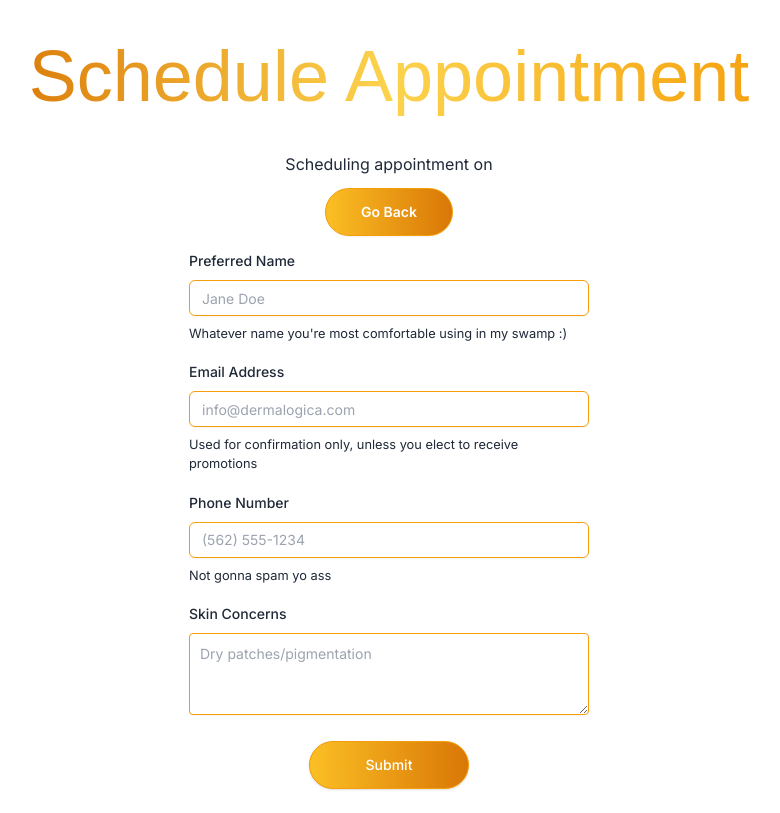
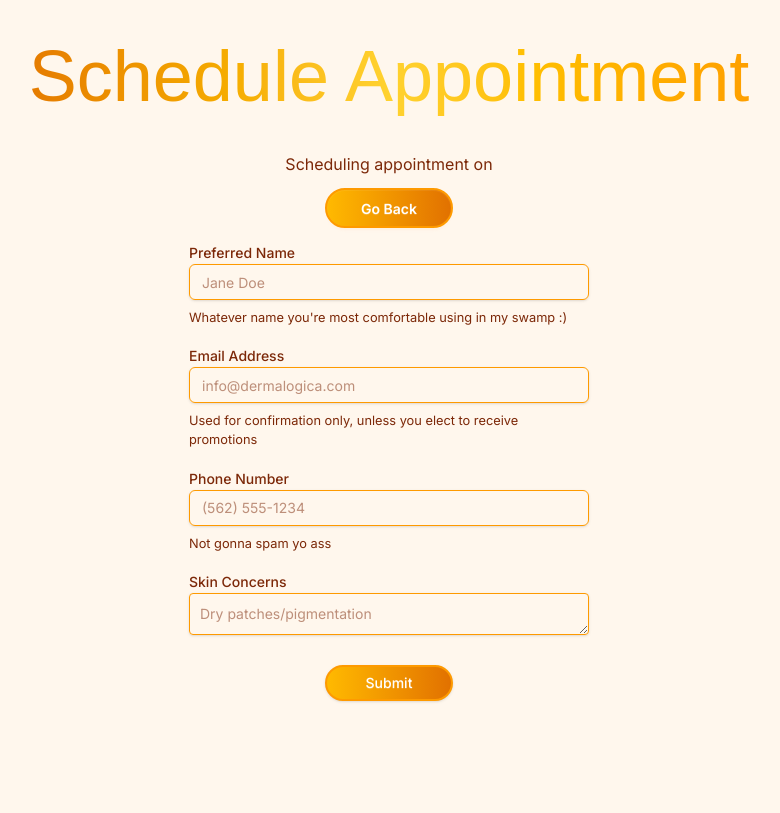
Before and after one commit to jakespvk/kimmy-esthi-frontend, a Next.js app: page /booking/scheduleAppointment in a window 1280 px wide. Shown: the whole page, without its empty margins (251-1031 px from the left). Built offline with nearby package versions, Linux system fonts and the light colour scheme; a web font is replaced by a local one.

Commit message:
updates to styling

```diff
--- a/app/about/headline.tsx
+++ b/app/about/headline.tsx
@@ -4,7 +4,7 @@ import { Glass_Antiqua } from 'next/font/google'
 
 const fraunces = Glass_Antiqua({ weight: '400', subsets: ['latin'] })
 
-const Headline = ({text} : {text: string}) => {
+const Headline = ({ text }: { text: string }) => {
 
     return (
         <>
@@ -12,7 +12,7 @@ const Headline = ({text} : {text: string}) => {
             <div className="text-center lg:w-2/3 mx-auto my-auto">
 
                 <div className={fraunces.className}>
-          <Link href="/">
+                    <Link href={text == "About SunsetKimcare" ? "/" : "/about"}>
                         <h1 id="mainTitle" className="text-7xl p-10 bg-gradient-to-r from-amber-600 via-amber-300 to-amber-500 hover:bg-gradient-to-l inline-block text-transparent bg-clip-text">
                             {text}
                         </h1>
--- a/app/booking/page.tsx
+++ b/app/booking/page.tsx
@@ -2,7 +2,7 @@
 
 import { useState, useEffect } from 'react'
 import Headline from '../about/headline'
-import { Appointment, columns } from "./appointments/columns"
+import { columns } from "./appointments/columns"
 import { DataTable } from "./appointments/data-table"
 
 import { zodResolver } from "@hookform/resolvers/zod"
@@ -66,7 +66,7 @@ export default function DatePickerForm() {
 
             let result = await response.json();
             console.log(result);
-            result.forEach((each: Appointment) => each.date = format(data.appointmentDate, "PPP"));
+            // result.forEach((each: Appointment) => each.date = format(data.appointmentDate, "PPP"));
             for (let appt of result) {
                 appt.date = format(data.appointmentDate, "PPP");
                 appt.time = new Date(appt.time);
@@ -77,6 +77,41 @@ export default function DatePickerForm() {
             console.error("Error posting data: ", error);
         }
     }
+
+    // const forTestingAppointments = JSON.parse(JSON.stringify([
+    //     {
+    //         id: 1,
+    //         date: "3/12/2025",
+    //         time: new Date(2025, 3, 12, 9, 0, 0),
+    //         status: true,
+    //     },
+    //     {
+    //         id: 2,
+    //         date: "3/12/2025",
+    //         time: new Date(2025, 3, 12, 10, 0, 0),
+    //         status: true,
+    //     },
+    //     {
+    //         id: 3,
+    //         date: "3/12/2025",
+    //         time: new Date(2025, 3, 12, 11, 0, 0),
+    //         status: true,
+    //     },
+    //     {
+    //         id: 4,
+    //         date: "3/12/2025",
+    //         time: new Date(2025, 3, 12, 12, 0, 0),
+    //         status: true,
+    //     },
+    //     {
+    //         id: 5,
+    //         date: "3/12/2025",
+    //         time: new Date(2025, 3, 12, 13, 0, 0),
+    //         status: true,
+    //     }
+    // ]));
+    //
+    // setData(forTestingAppointments);
 
     return (
         <>
@@ -89,7 +124,7 @@ export default function DatePickerForm() {
                             control={form.control}
                             name="appointmentDate"
                             render={({ field }) => (
-                                <FormItem className="flex flex-col">
+                                <FormItem className="flex flex-col items-center">
                                     <FormLabel>Select a date to see available appointments:</FormLabel>
                                     <Popover>
                                         <Popover open={popoverOpen} onOpenChange={setPopoverOpen}>
@@ -123,6 +158,7 @@ export default function DatePickerForm() {
                                                     //disabled={(date) =>
                                                     //date < new Date(new Date().setHours(0,0,0,0))
                                                     //}
+                                                    className="bg-(--color-base-100)"
                                                     initialFocus
                                                 />
                                             </PopoverContent>
--- a/app/booking/scheduleAppointment/page.tsx
+++ b/app/booking/scheduleAppointment/page.tsx
@@ -7,7 +7,7 @@ import { useState } from 'react'
 import { zodResolver } from "@hookform/resolvers/zod"
 import { useForm } from "react-hook-form"
 import { z } from "zod"
-import { format } from "date-fns"
+// import { format } from "date-fns"
 
 import { Button } from "@/components/ui/button"
 import {
@@ -36,7 +36,7 @@ const formSchema = z.object({
     }),
 })
 
-export default function ScheduleAppointment({ searchParams } : {
+export default function ScheduleAppointment({ searchParams }: {
     searchParams: {
         appointmentDate: string;
         appointmentTime: string;
@@ -87,7 +87,7 @@ export default function ScheduleAppointment({ searchParams } : {
                 <p className="">Scheduling {searchParams.time} appointment on {searchParams.date}</p>
             </div>
             <div className="flex justify-center p-3">
-    <a type="button" href="/booking" className="btn p-1 mx-1 max-w-32 w-32 min-w-fit text-white bg-gradient-to-r
+                <a type="button" href="javascript:history.back()" className="btn p-1 mx-1 max-w-32 w-32 min-w-fit text-white bg-gradient-to-r
                 from-amber-400 to-amber-600 border-amber-500 hover:from-amber-300 hover:to-amber-500 hover:border-amber-400">
                     Go Back
                 </a>
@@ -152,9 +152,9 @@ export default function ScheduleAppointment({ searchParams } : {
                                     <FormItem>
                                         <FormLabel>Skin Concerns</FormLabel>
                                         <FormControl>
-                <textarea rows={3} placeholder="Dry patches/pigmentation" className="text-sm min-w-full border border-amber-500
-                    focused:border-amber-800 focus-visible:ring-1 ring-amber-700 focus:outline-none shadow-sm rounded-sm size-fit p-2.5"
-                    {...field} />
+                                            <textarea rows={2} placeholder="Dry patches/pigmentation" className="field-sizing-content text-sm min-w-full border border-amber-500
+                    focused:border-amber-800 focus-visible:ring-1 ring-amber-700 focus:outline-none shadow-sm rounded-sm p-2.5"
+                                                {...field}></textarea>
                                         </FormControl>
                                         <FormDescription>
                                         </FormDescription>
@@ -163,7 +163,7 @@ export default function ScheduleAppointment({ searchParams } : {
                                 )}
                             />
                             <div className="w-full flex justify-center">
-            <Button type="submit" className="p-3 mx-3 my-1 max-w-40 w-40 min-w-fit btn text-white bg-gradient-to-r from-amber-400 to-amber-600
+                                <Button type="submit" className="btn p-1 mx-1 max-w-32 w-32 min-w-fit text-white bg-gradient-to-r from-amber-400 to-amber-600
                 border-amber-500 hover:from-amber-300 hover:to-amber-500 hover:border-amber-400">
                                     Submit
                                 </Button>
--- a/app/globals.css
+++ b/app/globals.css
@@ -1,6 +1,7 @@
-@tailwind base;
-@tailwind components;
-@tailwind utilities;
+@import "tailwindcss";
+@plugin "daisyui" {
+   themes: caramellatte --default;
+};
 
 .btn {
     @apply rounded-full;
@@ -9,13 +10,3 @@
 .mainTitle {
     font-family: 'Maiden Orange', 'Times New Roman', Times, serif;
 }
-
-@layer base {
-    :root {
-        --radius: 0.5rem;
-        --primary: 32.1 94.6 43.7;
-        --primary-foreground: 0 0 63.9;
-        --accent: 43.3 96.4 56.3;
-        --accent-foreground: 0 0 63.9;
-    }
-}
--- a/app/page.tsx
+++ b/app/page.tsx
@@ -7,20 +7,19 @@ export default function Home() {
     return (
         <>
             <div
-      className="hero min-h-screen overscroll-none"
+                className="hero min-h-screen bg-cover overscroll-none"
                 style={{
                     backgroundImage: "url(https://t4.ftcdn.net/jpg/05/01/83/79/360_F_501837926_xvM4Ym7pql243YOrjmct5NCXjFTxz11v.jpg)",
                 }}>
-      <div className="hero-overlay bg-opacity-0"></div>
-      <div className="hero-content text-neutral-content text-center">
-      <div className="max-w-md">
+                <div className="hero-content text-center">
+                    <div className="">
                         <div className={fraunces.className}>
-      <h1 className="mb-5 text-7xl">SunsetKimcare</h1>
+                            <h1 className="mb-5 text-9xl">SunsetKimcare</h1>
                         </div>
-      <p className="mb-5">
+                        <p className="mb-5 text-2xl">
                             Let me make something clear... your skin
                         </p>
-      <a role="button" className="btn btn-active btn-ghost hover:btn hover:rounded-full" href="/about">Get Started</a>
+                        <a role="button" className="btn btn-accent mb-10 text-lg px-4 py-2" href="/about">Get Started</a>
                     </div>
                 </div>
             </div>
--- a/components/ui/calendar.tsx
+++ b/components/ui/calendar.tsx
@@ -37,22 +37,22 @@ function Calendar({
                     "text-muted-foreground rounded-md w-8 font-normal text-[0.8rem]",
                 row: "flex w-full mt-2",
                 cell: cn(
-          "relative p-0 text-center text-sm focus-within:relative focus-within:z-20 [&:has([aria-selected])]:bg-accent [&:has([aria-selected].day-outside)]:bg-accent/50 [&:has([aria-selected].day-range-end)]:rounded-r-md",
+                    "relative p-0 text-center text-sm focus-within:relative focus-within:z-20 [&:has([aria-selected])]:bg-(--color-accent) [&:has([aria-selected].day-outside)]:bg-(--color-accent)/50 [&:has([aria-selected].day-range-end)]:rounded-r-md",
                     props.mode === "range"
                         ? "[&:has(>.day-range-end)]:rounded-r-md [&:has(>.day-range-start)]:rounded-l-md first:[&:has([aria-selected])]:rounded-l-md last:[&:has([aria-selected])]:rounded-r-md"
                         : "[&:has([aria-selected])]:rounded-md"
                 ),
                 day: cn(
                     buttonVariants({ variant: "ghost" }),
-          "h-8 w-8 p-0 font-normal aria-selected:opacity-100"
+                    "h-8 w-8 p-0 font-normal aria-selected:opacity-100 hover:bg-(--color-accent) hover:text-(--color-accent-content)"
                 ),
                 day_range_start: "day-range-start",
                 day_range_end: "day-range-end",
                 day_selected:
-          "bg-primary text-primary-foreground hover:bg-primary hover:text-primary-foreground focus:bg-primary focus:text-primary-foreground",
-        day_today: "bg-accent text-accent-foreground",
+                    "bg-(--color-accent-content) text-(--color-accent) hover:bg-(--color-base-300) hover:text-(--color-accent) focus:bg-(--color-accent-content) focus:text-(--color-accent)",
+                day_today: "bg-(--color-accent) text-(--color-base-300)",
                 day_outside:
-          "day-outside text-muted-foreground opacity-50  aria-selected:bg-accent/50 aria-selected:text-muted-foreground aria-selected:opacity-30",
+                    "day-outside text-muted-foreground opacity-50 aria-selected:bg-accent/50 aria-selected:text-muted-foreground aria-selected:opacity-30",
                 day_disabled: "text-muted-foreground opacity-50",
                 day_range_middle:
                     "aria-selected:bg-accent aria-selected:text-accent-foreground",
--- a/postcss.config.js
+++ b/postcss.config.js
@@ -1,6 +1,6 @@
 module.exports = {
-  plugins: {
-    tailwindcss: {},
-    autoprefixer: {},
-  },
+    plugins: {
+        "@tailwindcss/postcss": {},
+        autoprefixer: {},
+    },
 }
--- a/tailwind.config.js
+++ b/tailwind.config.js
@@ -24,7 +24,6 @@ module.exports = {
     },
     plugins: [
         require("@tailwindcss/typography"),
-        require("daisyui"),
         require("tailwindcss-animate")
     ],
 }
```
Also changed, not shown: package.json (+14 -13 lines), 1 other file (tests, documents, lock files or other folders). Lines whose indentation alone changed are shown as unchanged.
